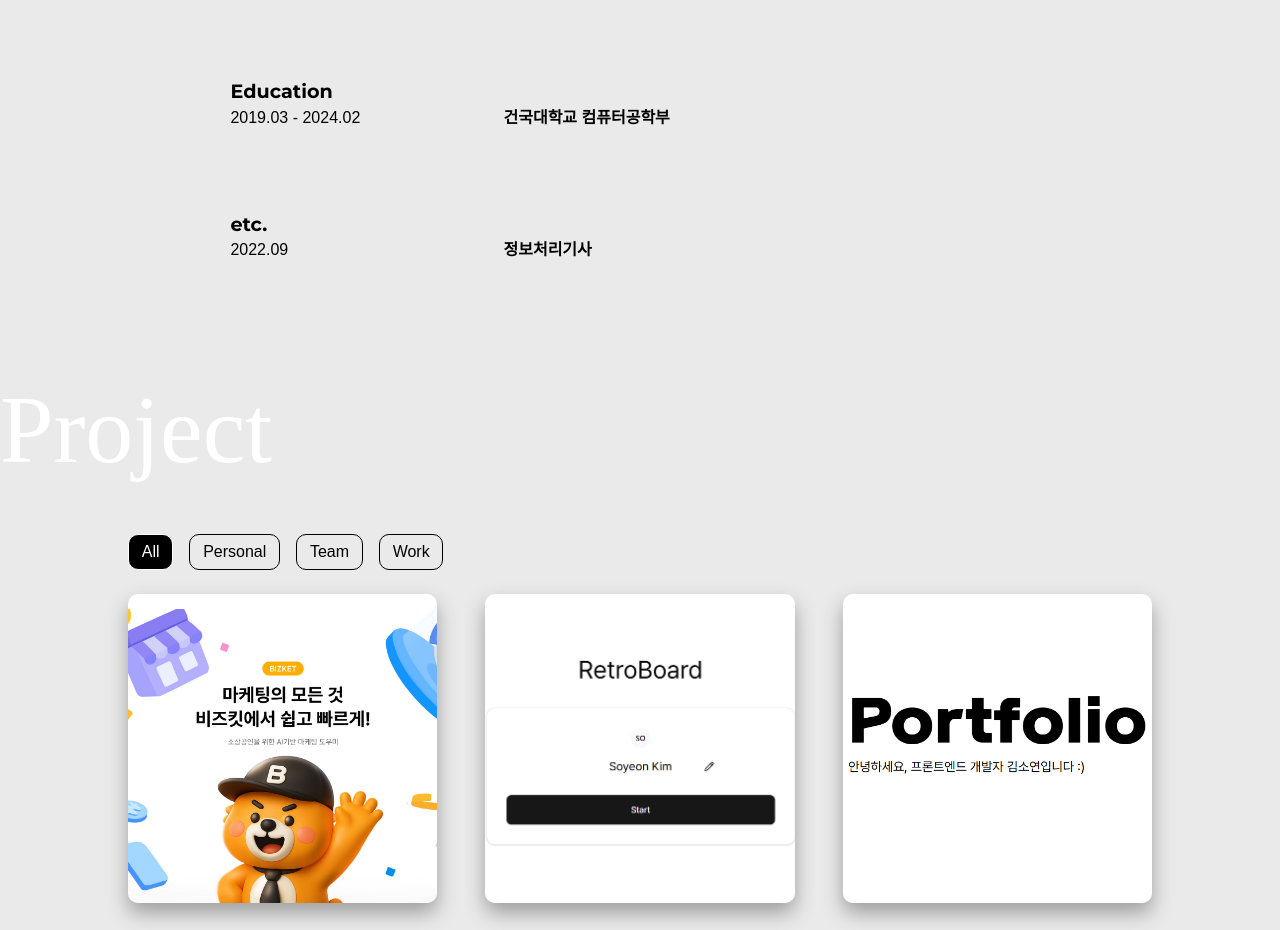
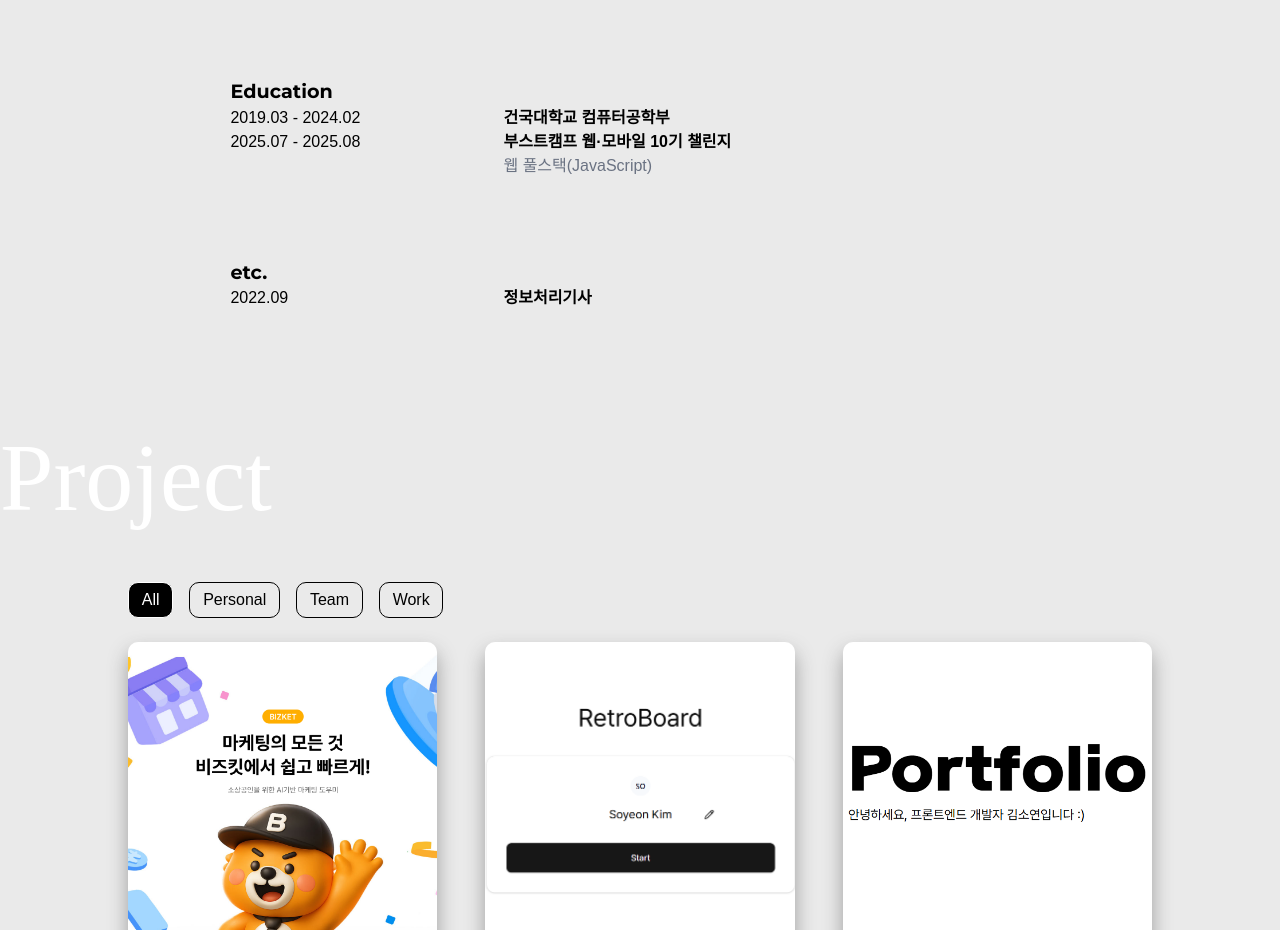
Before and after one commit to sykim0181/portfolio, a Next.js app: page / in a window 1280 px wide. Shown: the part 1120-2050 px from the top of the page. Built offline with nearby package versions, Linux system fonts and the light colour scheme; a web font is replaced by a local one.

Commit message:
chore: profile 데이터 추가

```diff
--- a/src/data/profile.ts
+++ b/src/data/profile.ts
@@ -14,9 +14,7 @@ export const PROFILE_DATA: TData[] = [
       {
         period: "2024.04 - 2025.02",
         title: "(주)티맥스가이아",
-        description: [
-          "문서 협업 플랫폼 GAIA Docs의 오피스(문서 편집 앱) 개발",
-        ],
+        description: ["문서 협업 플랫폼 GAIA Docs의 오피스(문서 편집 앱) 개발"],
       },
     ],
   },
@@ -27,6 +25,11 @@ export const PROFILE_DATA: TData[] = [
         period: "2019.03 - 2024.02",
         title: "건국대학교 컴퓨터공학부",
         description: [],
+      },
+      {
+        period: "2025.07 - 2025.08",
+        title: "부스트캠프 웹·모바일 10기 챌린지",
+        description: ["웹 풀스택(JavaScript)"],
       },
     ],
   },
```
